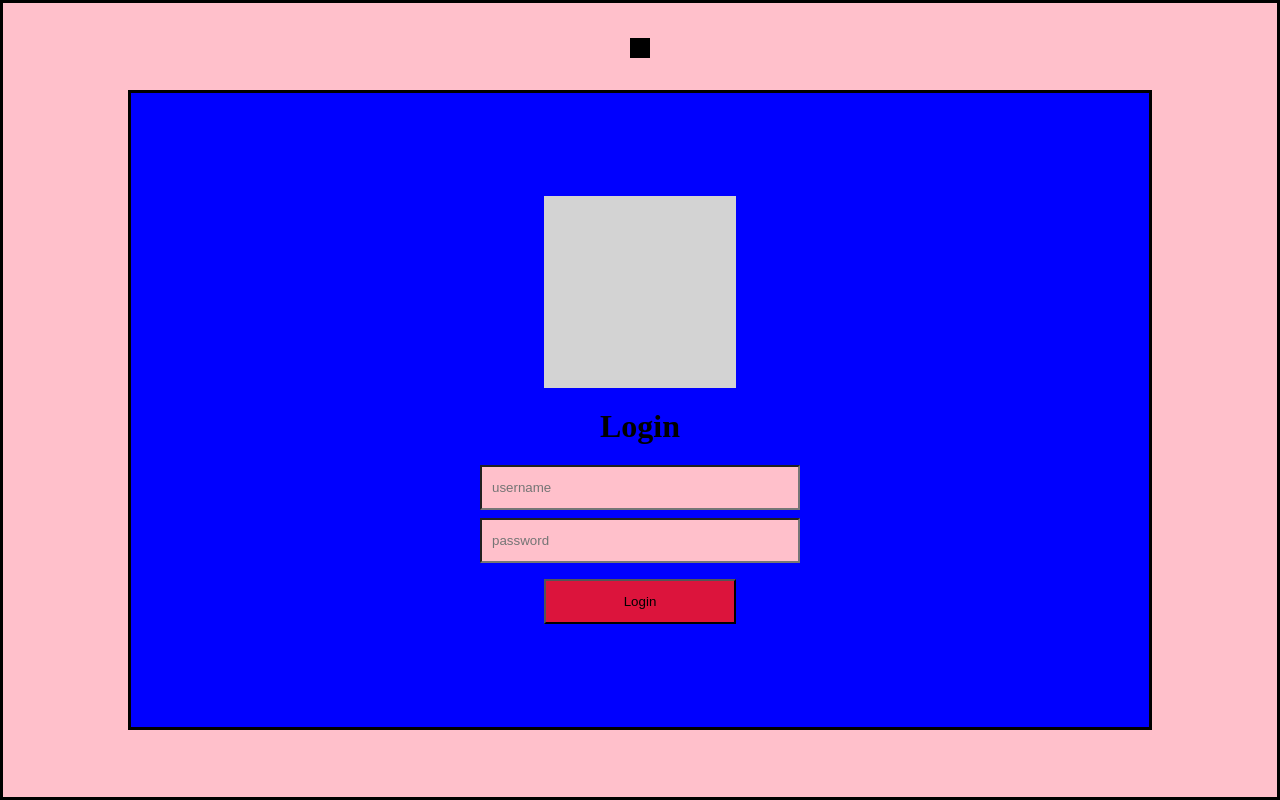
After one commit to Cecilua/ProjectManagement, a PHP site: page /login.html in a window 1280 px wide. The commit adds this page. Run offline with PHP 8.4, Linux system fonts and the light colour scheme.

Commit message:
rough css
welcome page was done in the holidays, login page done now.

```diff
--- /dev/null
+++ b/login.html
@@ -0,0 +1,26 @@
+<DOCTYPE html>
+    <html lang="en">
+    <head>
+        <title>CC's Cradle</title>
+        <link href="style.css" rel="stylesheet" type="text/css" />
+    </head>
+    <body>
+        <div class="background">
+            <div class="webcam"></div>
+            <div class="screen">
+                <div class="user-form">
+                    <div class="profile-picture"></div>
+                    <h1>Login</h1>
+                    <form>
+                        <input type="text" name="username" placeholder="username"><br>
+
+                        <input type="password" name="password" placeholder="password"><br>
+
+                        <input type="submit" name="submit" id="submit" value="Login">
+                    </form>
+                </div>
+
+            </div>
+        </div>
+    </body>
+    </html>
--- a/style.css
+++ b/style.css
@@ -1,19 +1,91 @@
-/* ---------------------
-   placeholder styles
-   ---------------------*/
-
-table {
-    font-family: arial, sans-serif;
-    border-collapse: collapse;
+/* --------------------
+   General Styles
+   --------------------*/
+* {
+    margin: 0;
+    padding: 0;
+    box-sizing: border-box;
+}
+/* --------------------
+    Computer Screen
+-------------------- */
+.background {
+    display: flex;
+    flex-direction: column;
+    justify-content: center;
+    align-items: center;
+    width: 100vw;
+    height: 100vh;
+    background-color: pink;
+    border: 3px solid black;
+}
+.webcam {
+    display: flex;
+    width: 20px;
+    height: 20px;
+    background-color: black;
+}
+.screen {
+    display: flex;
+    flex-direction: column;
+    justify-content: center;
+    align-items: center;
+    width: 80vw;
+    height: 80vh;
+    background-color: blue;
+    border: 3px solid black;
+    margin: 2.5% 0;
+}
+/* --------------------
+    Welcome Page
+-------------------- */
+.welcome-menu {
+    display: flex;
+    flex-direction: column;
+    justify-content: center;
+    align-items: center;
+    width: 30%;
+    height: 50%;
+}
+.welcome-menu a {
+    display: flex;
+    justify-content: center;
+    align-items: center;
     width: 100%;
+    height: 22%;
+    margin-bottom: 20px;
+    background-color: crimson;
 }
-
-td, th {
-    border: 1px solid #dddddd;
-    text-align: left;
-    padding: 8px;
+.welcome-menu a:hover {
+    background-color: pink;
 }
-
-tr:nth-child(even) {
-    background-color: #dddddd;
+/* --------------------
+   Login/Signup Page
+-------------------- */
+.user-form {
+    display: flex;
+    flex-direction: column;
+    justify-content: center;
+    align-items: center;
+    text-align: center;
+    height: 80vh;
+    gap: 20px;
 }
+.user-form .profile-picture {
+    width: 15vw;
+    height: 15vw;
+    background-color: lightgray;
+}
+.user-form input[type="text"], input[type="password"]{
+    width: 25vw;
+    height: 45px;
+    padding-left: 10px;
+    background-color: pink;
+    margin-bottom: 2.5%
+}
+.user-form input[type="submit"] {
+    width: 15vw;
+    height: 45px;
+    background-color: crimson;
+    margin-top: 2.5%;
+}
```
Also changed, not shown: welcome.html (added, +19 -0 lines).
